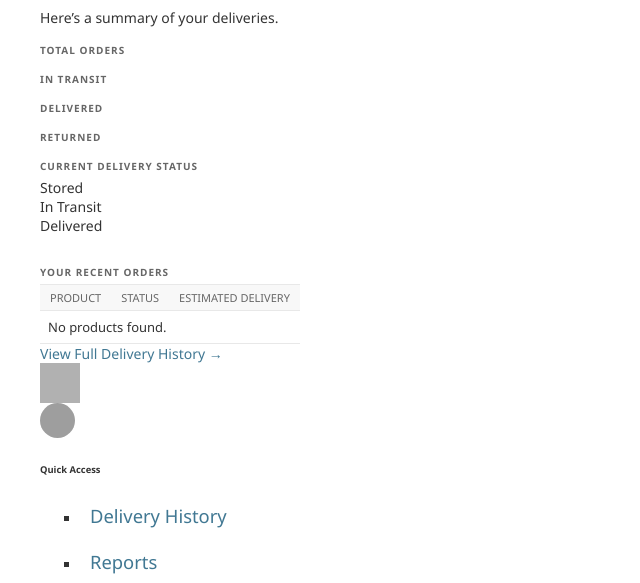
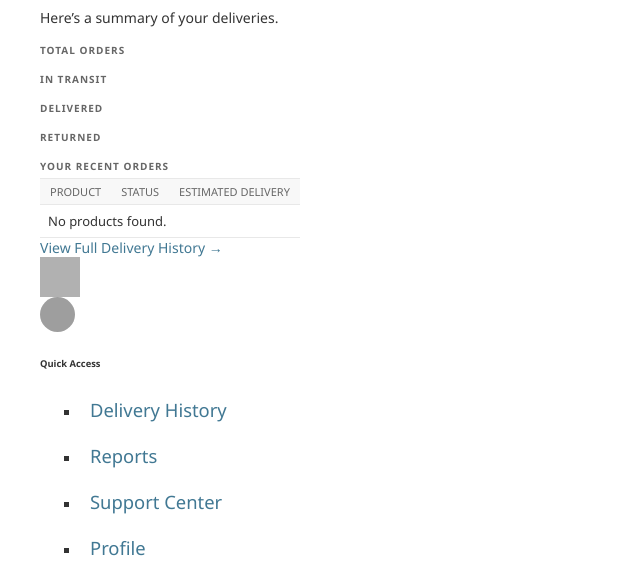
Before and after one commit to AnesIDAW/Tracking_and_Inventory_Management_DjProject, a Django app: template TIM_DjProject/dashboard/templates/dashboard/client_dashboard.html in a window 1280 px wide. Shown: the part 137-720 px from the top of the page, without its empty margins (0-640 px from the left). Run offline with Django 5.2, Linux system fonts and the light colour scheme; the template is opened without the code that fills it, so the values that code supplies are empty; parts of the project's set-up code (start-up, migrations or seed data) failed here and were passed over; grey boxes are pictures that could not be loaded.

Commit message:
delete Delivery Progress bar from client dashboard and add support center page to it the account

```diff
--- a/TIM_DjProject/dashboard/templates/dashboard/client_dashboard.html
+++ b/TIM_DjProject/dashboard/templates/dashboard/client_dashboard.html
@@ -46,36 +46,6 @@
         </div>
     </div>
 
-<!-- Delivery Status Progress Bar -->
-<div class="card shadow-sm mb-5">
-    <div class="card-header bg-dark text-white">
-        <h5 class="mb-0">Current Delivery Status</h5>
-    </div>
-    <div class="card-body">
-
-        <!-- Labels above the progress bar -->
-        <div class="d-flex justify-content-between px-1 mb-2 text-center">
-            <div class="flex-fill">Stored</div>
-            <div class="flex-fill">In Transit</div>
-            <div class="flex-fill">Delivered</div>
-        </div>
-
-        <!-- Segmented progress bar -->
-        <div class="progress" style="height: 15px;">
-            <div class="progress-bar bg-secondary" role="progressbar"
-                 style="width: {{ stored_percentage }}%">
-            </div>
-            <div class="progress-bar bg-primary" role="progressbar"
-                 style="width: {{ in_transit_percentage }}%">
-            </div>
-            <div class="progress-bar bg-success" role="progressbar"
-                 style="width: {{ delivered_percentage }}%">
-            </div>
-        </div>
-    </div>
-</div>
-
-
     <!-- Recent Orders Table -->
     <div class="card shadow-sm mb-5">
         <div class="card-header bg-light">
--- a/TIM_DjProject/dashboard/templates/dashboard/support_center.html
+++ b/TIM_DjProject/dashboard/templates/dashboard/support_center.html
@@ -4,8 +4,6 @@
 
 {% block content %}
 
-{% if request.user.is_superuser or request.user.is_staff %}
-    <h1> Support Center</h1>
-{% endif %}
+<h1> Support Center</h1>
 
 {% endblock %}
```
